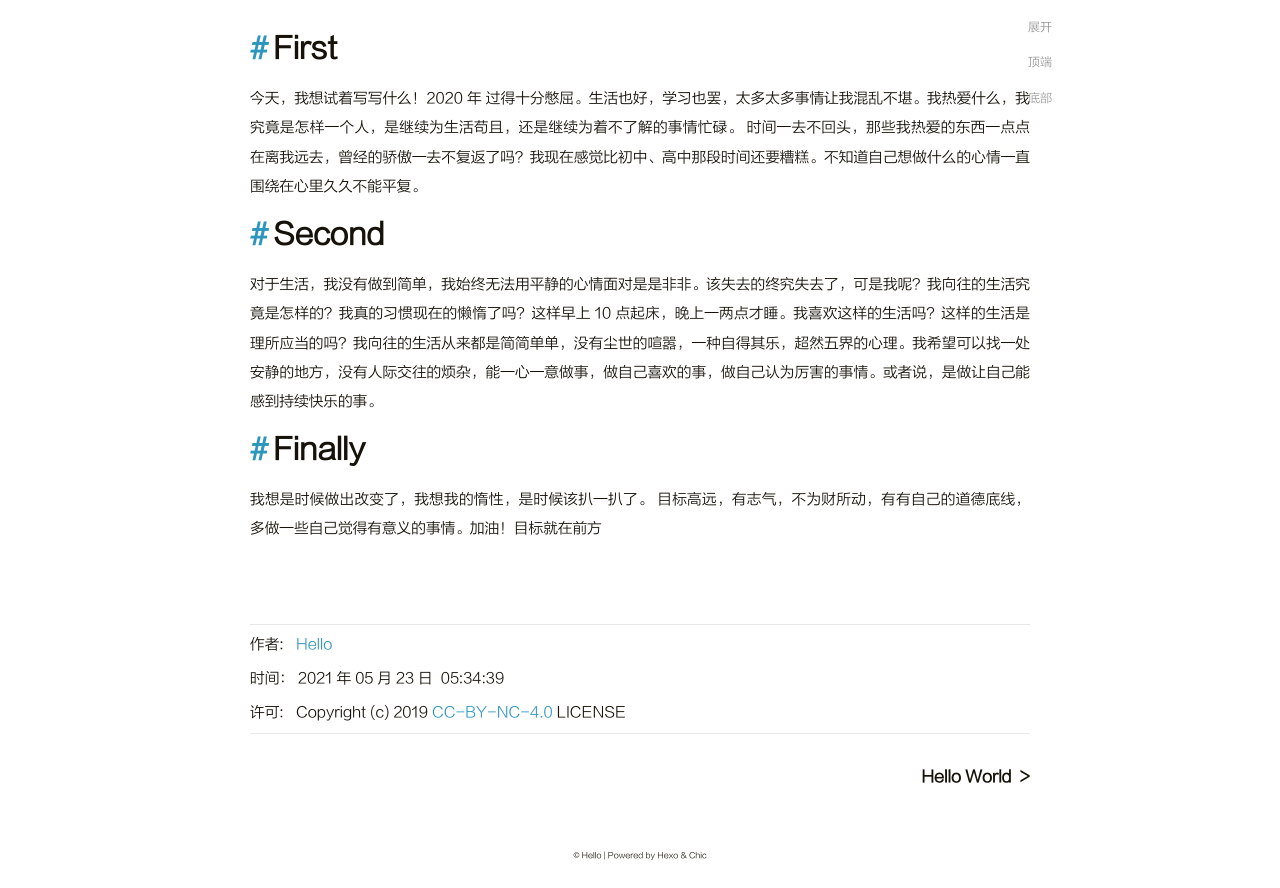
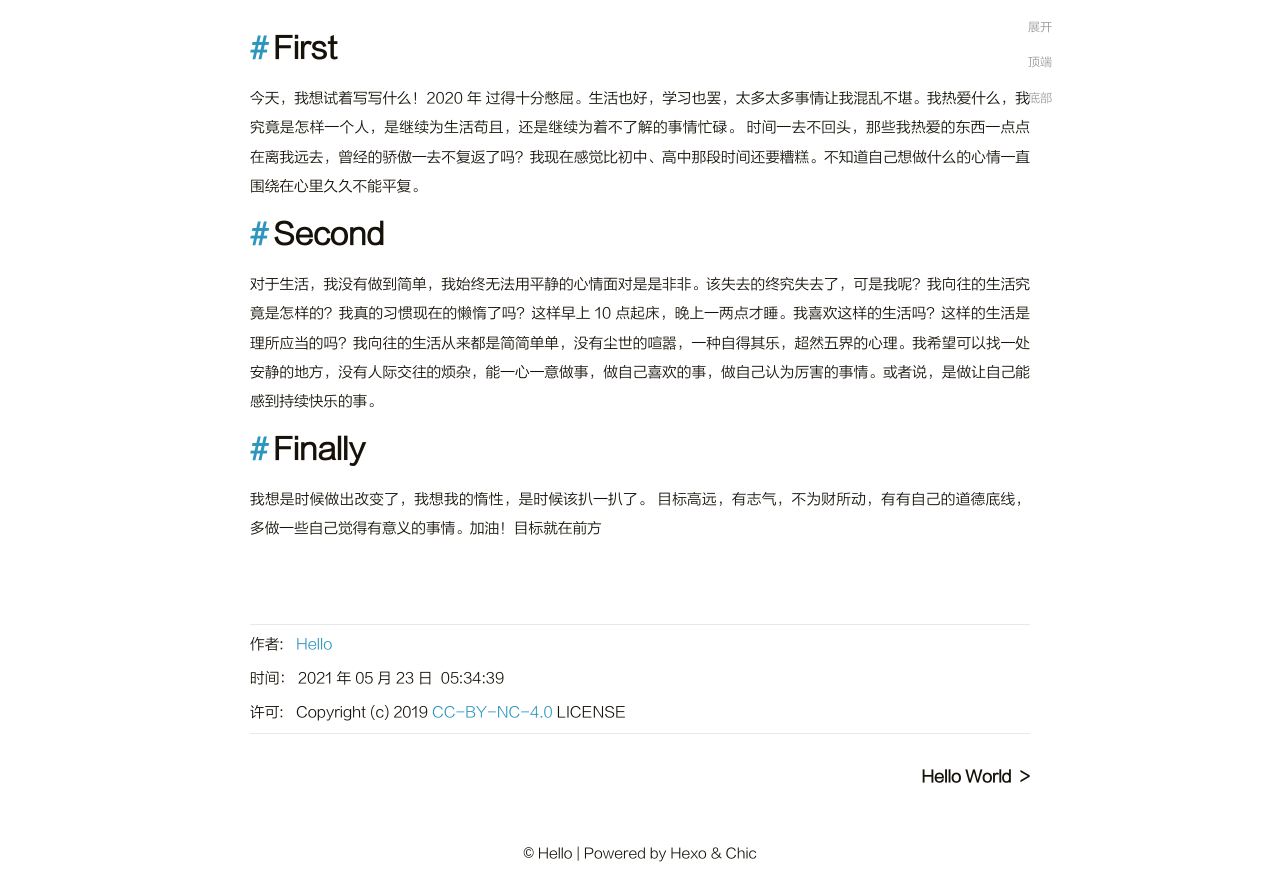
Before and after one commit to ypmonitor/ypmonitor.github.io, a plain HTML site: page 2021/05/23/It-s-Time-To-Change/index.html in a window 1280 px wide. Shown: the part 186-1074 px from the top of the page. Drawn offline with Linux system fonts and the light colour scheme.

Commit message:
Site updated: 2021-05-23 15:16:31

```diff
--- a/2021/05/23/It-s-Time-To-Change/index.html
+++ b/2021/05/23/It-s-Time-To-Change/index.html
@@ -292,7 +292,7 @@
         </div>
         <footer id="footer" class="footer">
     <div class="copyright">
-        <span style="font-size: 8px;">© Hello | Powered by <a href="https://hexo.io" target="_blank">Hexo</a> & <a href="https://github.com/Siricee/hexo-theme-Chic" target="_blank">Chic</a></span>
+        <span style="font-size: 14px;">© Hello | Powered by <a href="https://hexo.io" target="_blank">Hexo</a> & <a href="https://github.com/Siricee/hexo-theme-Chic" target="_blank">Chic</a></span>
     </div>
 </footer>
 
```
Also changed, not shown: 2021/05/23/hello-world/index.html (+1 -1 lines), about/index.html (+1 -1 lines), archives/2021/05/index.html (+1 -1 lines), archives/2021/index.html (+1 -1 lines), archives/index.html (+1 -1 lines), categories/感悟/index.html (+1 -1 lines), category/index.html (+1 -1 lines), index.html (+1 -1 lines), tag/index.html (+1 -1 lines), tags/人生/index.html (+1 -1 lines), tags/生活/index.html (+1 -1 lines).
